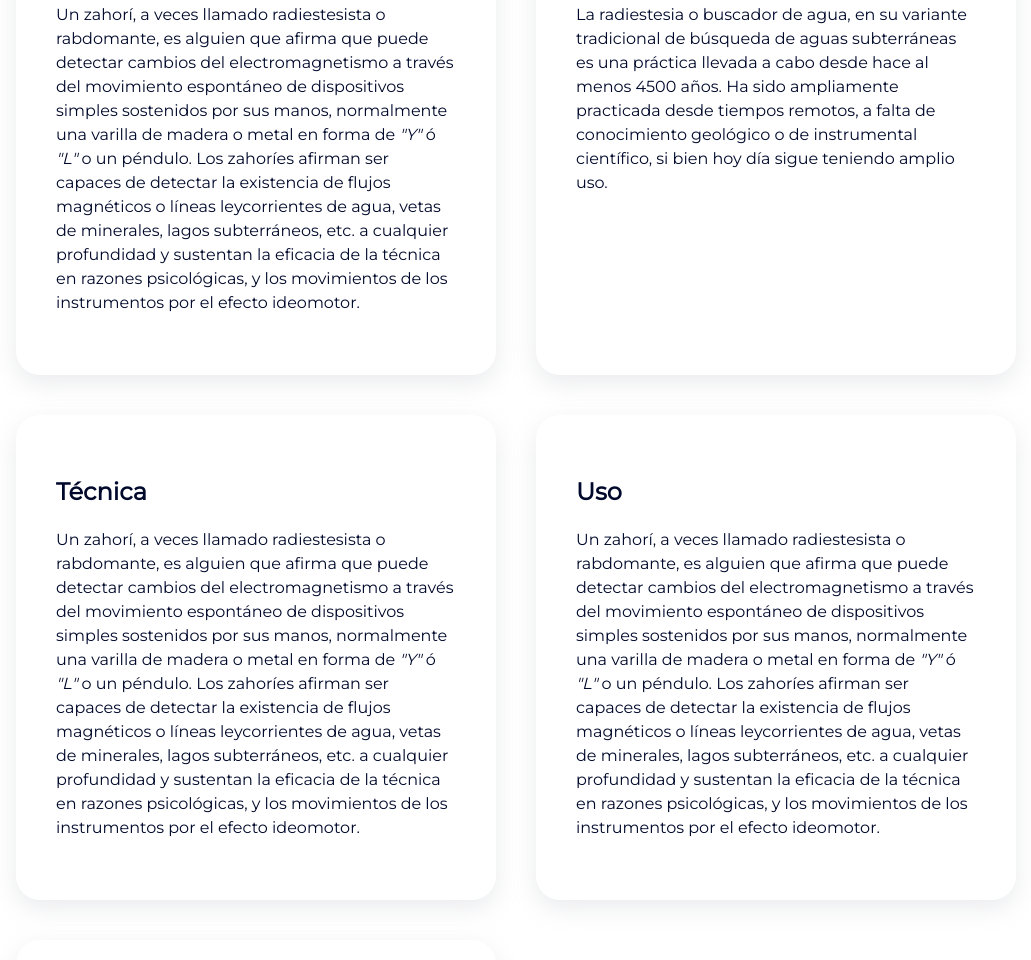
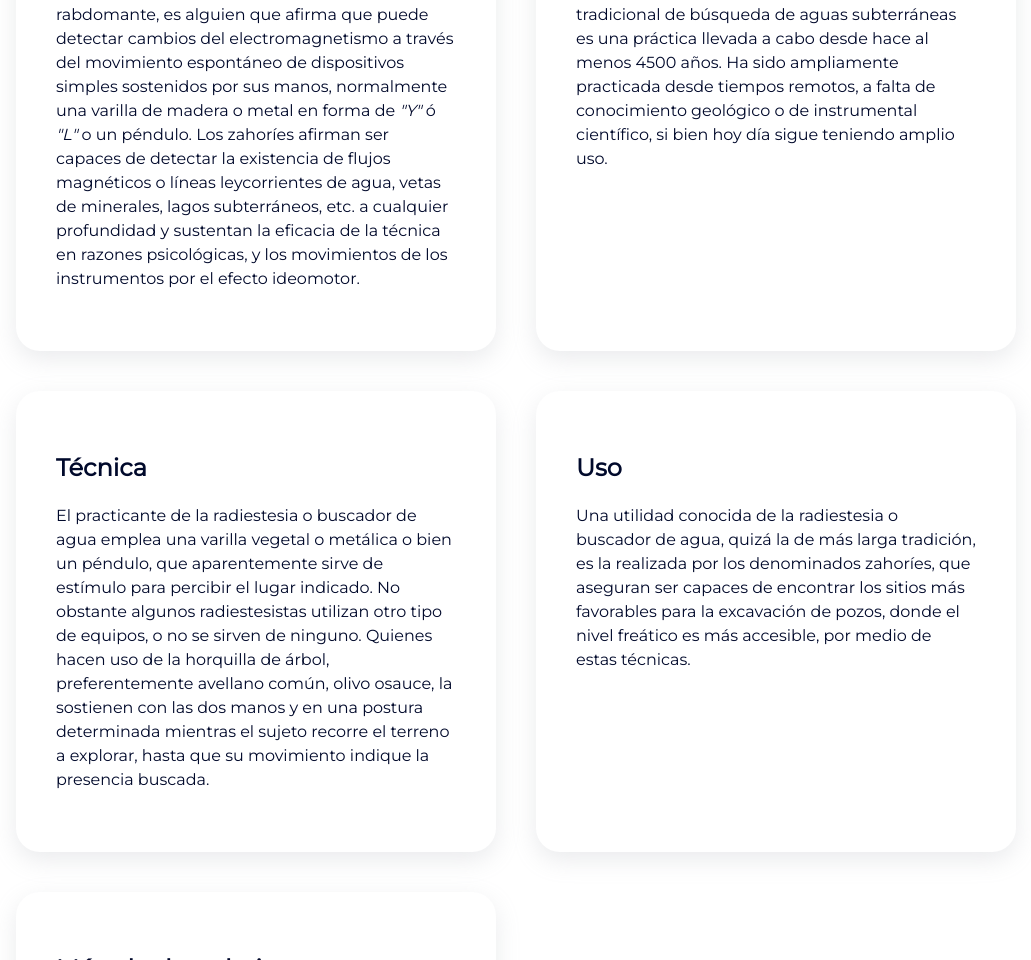
Before and after one commit to xsdesignio/elbuscadordeagua.com, a plain HTML site: page index.html in a window 1280 px wide. Shown: the part 2571-3531 px from the top of the page, without its empty margins (124-1155 px from the left). Drawn offline with Linux system fonts and the light colour scheme.

Commit message:
v 1.0 - First launched version

```diff
--- a/css/about-me.css
+++ b/css/about-me.css
@@ -14,7 +14,7 @@
     align-items: center;
     justify-items: center;
 
-    gap: 80px;
+    gap: 40px;
 }
 
 .about-me h1 {
--- a/css/testimonials.css
+++ b/css/testimonials.css
@@ -52,10 +52,11 @@
 @media only screen and (max-device-width: 767px) {
     .testimonials-videos {
         display: block;
+        margin-top: 20px;
     }
 
     .video-item {
-        margin-top: 60px;
+        margin-top: 40px;
     }
 
 }
--- a/index.html
+++ b/index.html
@@ -26,7 +26,7 @@
     <body>
 
         <div class="info-top-banner">
-            ¡Me desplazo a cualquier punto de España! - Disponible a partir de Marzo.
+            ¡Me desplazo a cualquier punto de España! - Pide tu presupuesto de manera gratuita..
         </div>
 
         <!-- ------------------------------------------ Header ------------------------------------------ -->
@@ -176,40 +176,45 @@
                 <div>
                     <h2>Técnica</h2>
                     <p>
-                        Un zahorí, a veces llamado radiestesista o rabdomante, es alguien que afirma
-                        que puede detectar cambios del electromagnetismo a través del movimiento espontáneo
-                        de dispositivos simples sostenidos por sus manos, normalmente una varilla de madera
-                        o metal en forma de <em>"Y"</em> ó <em>"L"</em> o un péndulo. Los zahoríes afirman
-                        ser capaces de detectar la existencia de flujos magnéticos o líneas leycorrientes
-                        de agua, vetas de minerales, lagos subterráneos, etc. a cualquier profundidad y
-                        sustentan la eficacia de la técnica en razones psicológicas, y los movimientos de
-                        los instrumentos por el efecto ideomotor.
+                        El practicante de la radiestesia o buscador de agua emplea una varilla vegetal o
+                        metálica o bien un péndulo, que aparentemente sirve de estímulo para percibir el
+                        lugar indicado. No obstante algunos radiestesistas utilizan otro tipo de equipos,
+                        o no se sirven de ninguno.
+
+                        Quienes hacen uso de la horquilla de árbol, preferentemente avellano común, olivo
+                        osauce, la sostienen con las dos manos y en una postura determinada mientras el
+                        sujeto recorre el terreno a explorar, hasta que su movimiento indique la presencia
+                        buscada.
                     </p>
                 </div>
                 <div>
                     <h2>Uso</h2>
                     <p>
-                        Un zahorí, a veces llamado radiestesista o rabdomante, es alguien que afirma
-                        que puede detectar cambios del electromagnetismo a través del movimiento espontáneo
-                        de dispositivos simples sostenidos por sus manos, normalmente una varilla de madera
-                        o metal en forma de <em>"Y"</em> ó <em>"L"</em> o un péndulo. Los zahoríes afirman
-                        ser capaces de detectar la existencia de flujos magnéticos o líneas leycorrientes
-                        de agua, vetas de minerales, lagos subterráneos, etc. a cualquier profundidad y
-                        sustentan la eficacia de la técnica en razones psicológicas, y los movimientos de
-                        los instrumentos por el efecto ideomotor.
+                        Una utilidad conocida de la radiestesia o buscador de agua, quizá la de más larga
+                        tradición, es la realizada por los denominados zahoríes, que aseguran ser capaces
+                        de encontrar los sitios más favorables para la excavación de pozos, donde el nivel
+                        freático es más accesible, por medio de estas técnicas.
                     </p>
                 </div>
                 <div>
                     <h2>Método de trabajo</h2>
                     <p>
-                        Un zahorí, a veces llamado radiestesista o rabdomante, es alguien que afirma
-                        que puede detectar cambios del electromagnetismo a través del movimiento espontáneo
-                        de dispositivos simples sostenidos por sus manos, normalmente una varilla de madera
-                        o metal en forma de <em>"Y"</em> ó <em>"L"</em> o un péndulo. Los zahoríes afirman
-                        ser capaces de detectar la existencia de flujos magnéticos o líneas leycorrientes
-                        de agua, vetas de minerales, lagos subterráneos, etc. a cualquier profundidad y
-                        sustentan la eficacia de la técnica en razones psicológicas, y los movimientos de
-                        los instrumentos por el efecto ideomotor.
+                        Se recorre el terreno, la parcela o la finca en toda su dimensión, buscando todas
+                        las corrientes de agua existente en ella, una vez encontradas, buscamos la posible
+                        unión de varias corrientes, pues tendría más volumen de agua. Si no existiera esa
+                        unión, indicaría de todos los pasos que encuentre cual es el que más caudal tiene,
+                        en volumen.
+                    </p>
+                    <p>
+                        Le facilitaría a que profundidad se encuentra todas las corrientes de aguas que
+                        encuentre aproximadamente.
+                    </p>
+                    <p>
+                        Puedo identificar si el agua existente es dulce o salada.
+                    </p>
+                    <p>
+                        También puede ocurrir que después de recorrer todo el terreno, he tenido que informar
+                        que no existía agua en él.
                     </p>
                 </div>
             </div>
```
